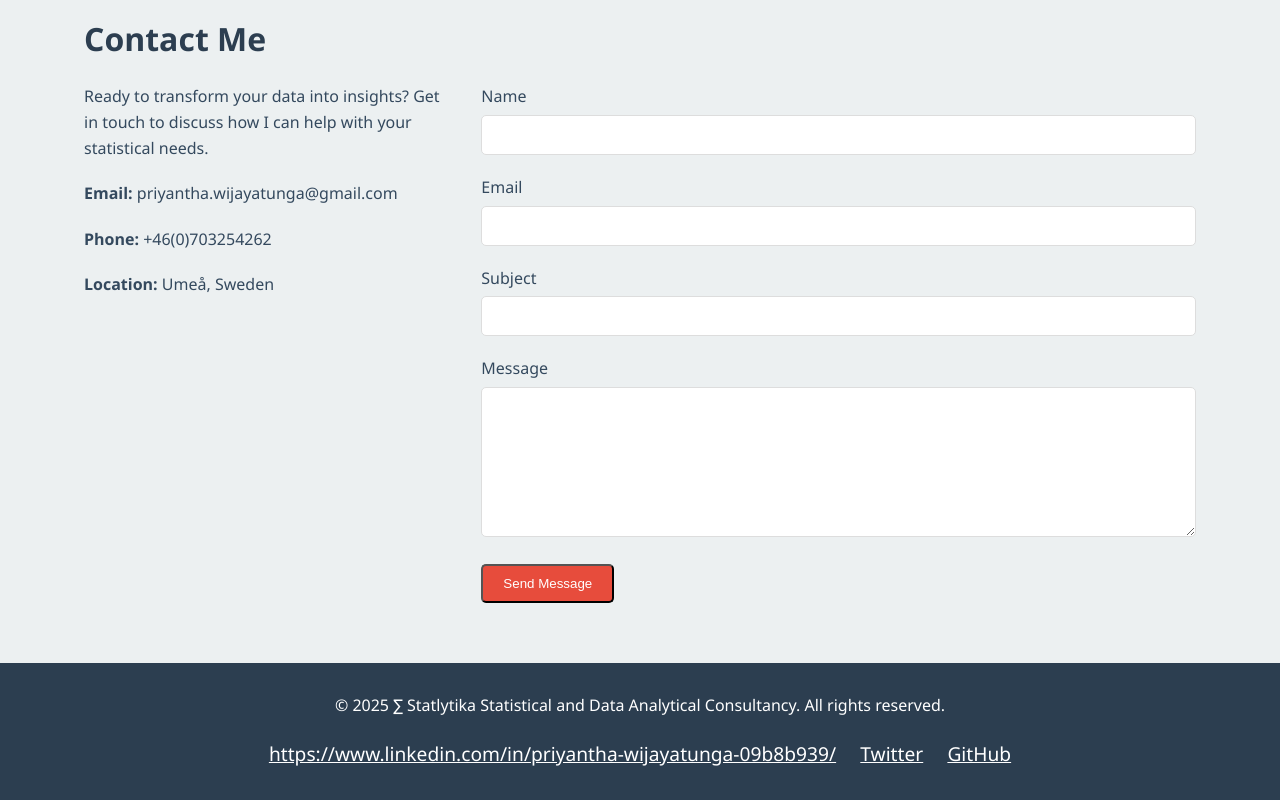
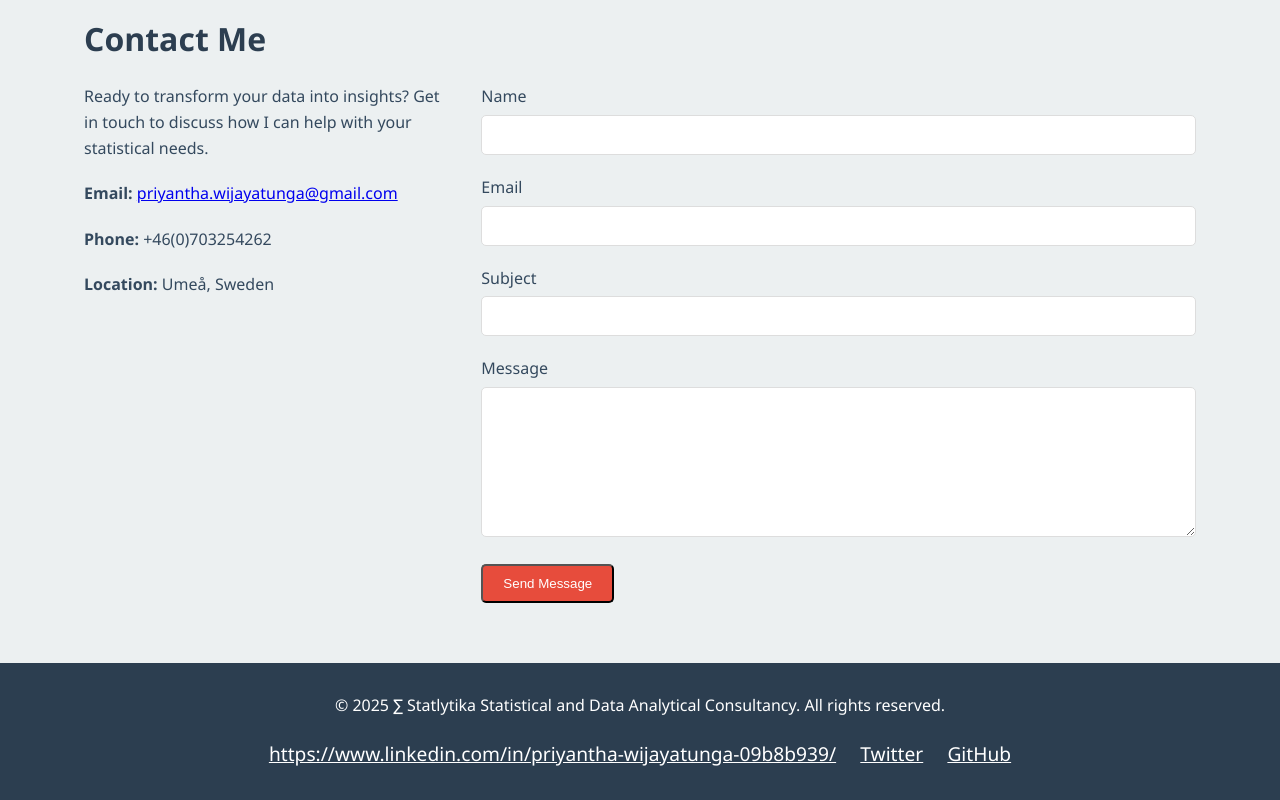
Before and after one commit to priyantha-wijayatunga/statlytika, a plain HTML site: page index.html in a window 1280 px wide. Shown: the part 3775-4575 px from the top of the page. Drawn offline with Linux system fonts and the light colour scheme.

Commit message:
Source file

```diff
--- a/index.html
+++ b/index.html
@@ -611,7 +611,7 @@
             <div class="contact-container">
                 <div class="contact-info">
                     <p>Ready to transform your data into insights? Get in touch to discuss how I can help with your statistical needs.</p>
-                    <p><strong>Email:</strong> priyantha.wijayatunga@gmail.com</p>
+                    <p><strong>Email:</strong> <a href="mailto:priyantha.wijayatunga@gmail.com">priyantha.wijayatunga@gmail.com</a></p>
                     <p><strong>Phone:</strong>  +46(0)703254262</p>
                     <p><strong>Location:</strong> Umeå, Sweden</p>
                 </div>
```
